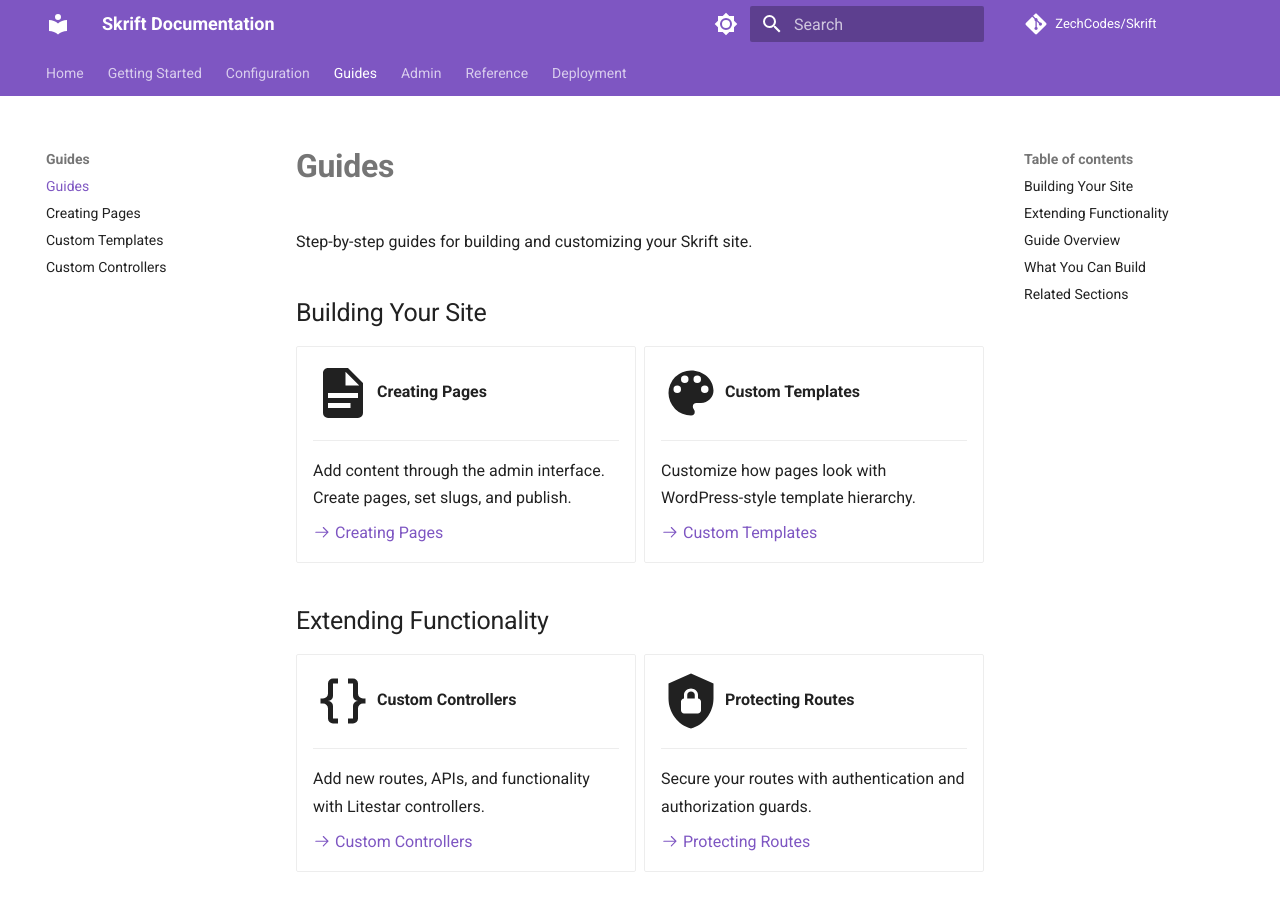
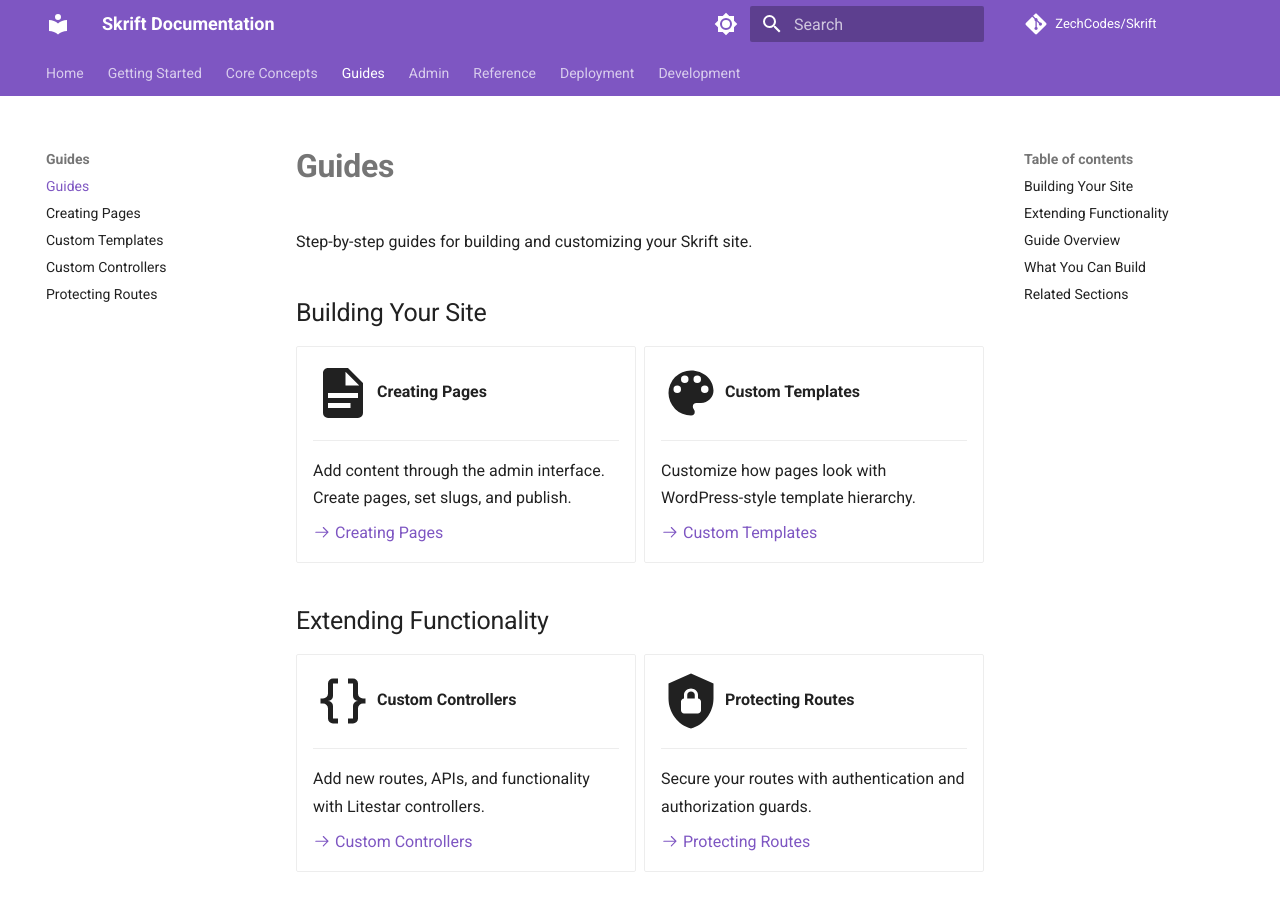
Before and after one commit to ZechCodes/Skrift, an MkDocs documentation site: the page built from docs/guides/index.md, in a window 1280 px wide and 900 px high. Built offline with MkDocs 1.6.1 and Material for MkDocs 9.7.7, drawn with Linux system fonts in a browser that asks for light colours; comment, search, counter and statistics services are not loaded; part of the change alters nothing that is shown.

Commit message:
Restructure documentation navigation
- Replace Configuration section with Core Concepts
- Add protecting routes to Guides section
- Add managing pages and custom admin pages to Admin section
- Move auth-providers and environment-variables to Reference
- Add security checklist to Deployment section
- Add new Development section with dummy auth

Co-Authored-By: Claude Opus 4.5 <noreply@anthropic.com>

```diff
--- a/mkdocs.yml
+++ b/mkdocs.yml
@@ -55,22 +55,31 @@ nav:
     - getting-started/index.md
     - Installation: getting-started/installation.md
     - Quick Start: getting-started/quickstart.md
-  - Configuration:
-    - configuration/index.md
-    - Environments: configuration/environments.md
-    - Environment Variables: configuration/environment.md
-    - OAuth Providers: configuration/auth-providers.md
+  - Core Concepts:
+    - core-concepts/index.md
+    - Security Model: core-concepts/security-model.md
+    - Configuration: core-concepts/configuration.md
   - Guides:
     - guides/index.md
     - Creating Pages: guides/creating-pages.md
     - Custom Templates: guides/custom-templates.md
     - Custom Controllers: guides/custom-controllers.md
+    - Protecting Routes: guides/protecting-routes.md
   - Admin:
     - admin/index.md
+    - Managing Pages: admin/managing-pages.md
     - User Management: admin/user-management.md
+    - Custom Admin Pages: admin/custom-admin-pages.md
   - Reference:
     - reference/index.md
+    - Environment Variables: reference/environment-variables.md
+    - OAuth Providers: reference/auth-providers.md
+    - Security Features: reference/security-features.md
     - CSS Framework: reference/css-framework.md
   - Deployment:
     - deployment/index.md
     - Production: deployment/production.md
+    - Security Checklist: deployment/security-checklist.md
+  - Development:
+    - development/index.md
+    - Dummy Authentication: development/dummy-auth.md
```
